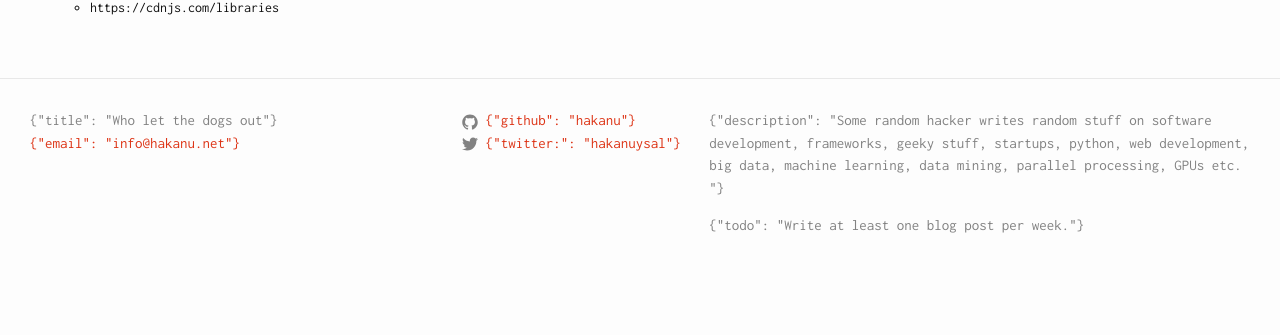
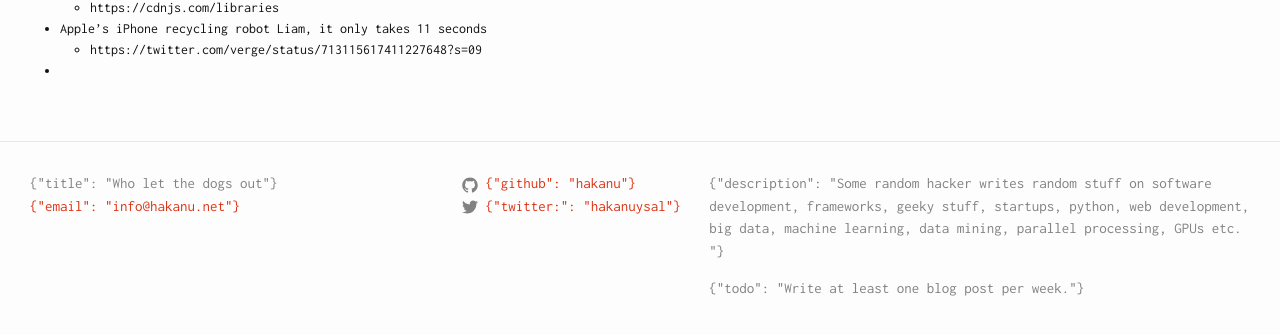
Before and after one commit to hakanu/blog, a Jekyll site: the page built from _posts/2016-03-22-weekly-roundup-2.md, in a window 1280 px wide and 900 px high, scrolled down 1643 px, cut to the strip 540-875 px from the top of the window. Built offline with Jekyll 4.4.1, drawn with Linux system fonts in a browser that asks for light colours; Markdown is read by kramdown in place of the engine named in the settings; comment, search, counter and statistics services are not loaded; before the commit the page ends 2480 px from its top, so only the background shows below that.

Commit message:
Updated 2016-03-22-weekly-roundup-2.md

```diff
--- a/_posts/2016-03-22-weekly-roundup-2.md
+++ b/_posts/2016-03-22-weekly-roundup-2.md
@@ -57,3 +57,8 @@ OR shortcut:
 
 * Cloudflare's library CDN links. Lots of goodies are here for production environment (React, Angular, Bootstrap, Jquery)
   * https://cdnjs.com/libraries
+
+* Apple's iPhone recycling robot Liam, it only takes 11 seconds
+  * https://twitter.com/verge/status/713115617411227648?s=09
+
+*
```
